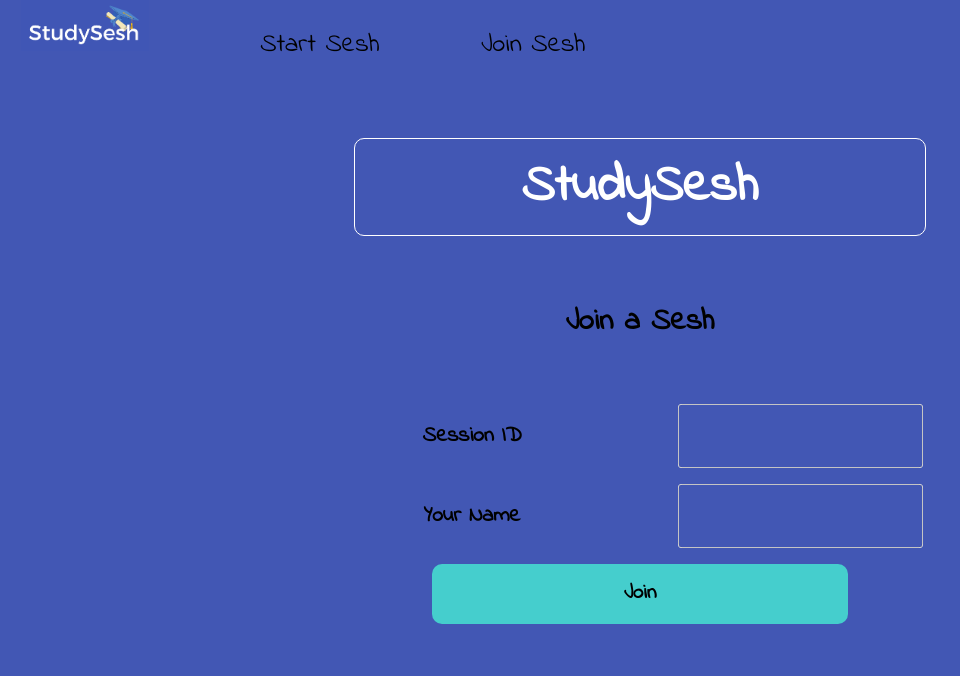
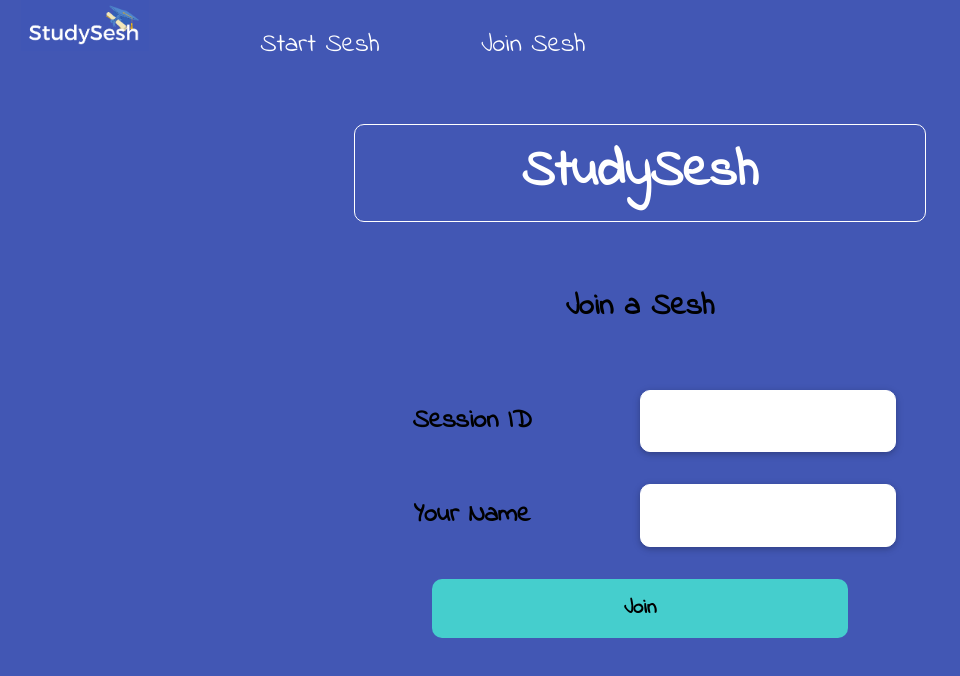
Before and after one commit to dylanOshima/DigiEduHack, a React (Create React App) app in the folder code/: page /join in a window 1280 px wide. Shown: the top 676 px of the page, without its empty margins (0-960 px from the left). Built offline with nearby package versions, Linux system fonts and the light colour scheme.

Commit message:
additional input styling

```diff
--- a/code/src/components/JoinView.tsx
+++ b/code/src/components/JoinView.tsx
@@ -20,23 +20,23 @@ export default function JoinView() {
             <Logo/>
             <h3 style={{marginBottom: "2em"}}>Join a Sesh</h3>
             <form className="form-group" onSubmit={onSubmit} autoComplete="off">
-                <Grid container spacing={2}>
+                <Grid container spacing={4}>
                     <Grid container item spacing={1} xs={12} md={12}>
                         <Grid item md={6} xs={6} className="vertical-center">
-                            <h5>Session ID</h5>
+                            <h4>Session ID</h4>
                         </Grid>
-                        <Grid item md={6} xs={6} className="vertical-center">
-                            <TextField id="sessionId" variant="outlined" value={sessionId}
-                                       onChange={(e) => setSessionId(e.target.value)}/>
+                        <Grid item md={6} xs={6} className="vertical-center answer">
+                            <input id="sessionId" type="text" className="card"
+                                   onChange={(e) => setSessionId(e.target.value)}/>
                         </Grid>
                     </Grid>
                     <Grid container item spacing={1} xs={12} md={12}>
                         <Grid item md={6} xs={6} className="vertical-center">
-                            <h5>Your Name</h5>
+                            <h4>Your Name</h4>
                         </Grid>
-                        <Grid item md={6} xs={6} className="vertical-center">
-                            <TextField id="username" variant="outlined" value={username}
-                                       onChange={(e) => setUsername(e.target.value)}/>
+                        <Grid item md={6} xs={6} className="vertical-center answer">
+                            <input id="username" type="text" className="card"
+                                   onChange={(e) => setUsername(e.target.value)}/>
                         </Grid>
                     </Grid>
                     <Grid item md={12} xs={12} className="App-menu">
--- a/code/src/components/LeaderBoardView.tsx
+++ b/code/src/components/LeaderBoardView.tsx
@@ -63,7 +63,7 @@ const LeaderBoard = (props: LeaderBoardProps) => {
                     <Grid item md={12} xs={12} style={{marginLeft: "37%"}}>
                         <UserFeed username={users[0].username} score={users[0].score}/>
                     </Grid>
-                    <Grid container item md={12} xs={12} style={{marginLeft: "10%"}}>
+                    <Grid container item md={12} xs={12} style={{marginLeft: "10%", marginTop:"1em"}}>
                         <Grid item md={4} xs={4}>
                             <UserFeed username={users[1].username} score={users[1].score}/>
                         </Grid>
@@ -74,7 +74,7 @@ const LeaderBoard = (props: LeaderBoardProps) => {
                             <UserFeed username={users[3].username} score={users[3].score}/>
                         </Grid>
                     </Grid>
-                    <Grid item md={12} xs={12} className="App-menu" style={{marginLeft: "5%"}}>
+                    <Grid item md={12} xs={12} className="App-menu" style={{marginLeft: "3%", marginTop:"4em"}}>
                         <Link to="/">
                             <button className="submit" type="submit"> Back Home</button>
                         </Link>
--- a/code/src/styles/App.css
+++ b/code/src/styles/App.css
@@ -59,6 +59,7 @@ button:hover {
     top: 0;
     left: 0;
     height: 10vh;
+    color: white;
 }
 
 .nav-bar-item {
@@ -71,3 +72,7 @@ button:hover {
     transition: all 0.14s ease-in 0s;
     box-shadow: rgba(0, 0, 0, 0.16) 0px 2px 5px 0px, rgba(0, 0, 0, 0.12) 0px 2px 10px 0px;
 }
+
+input.card {
+    text-align: center;
+}
```
